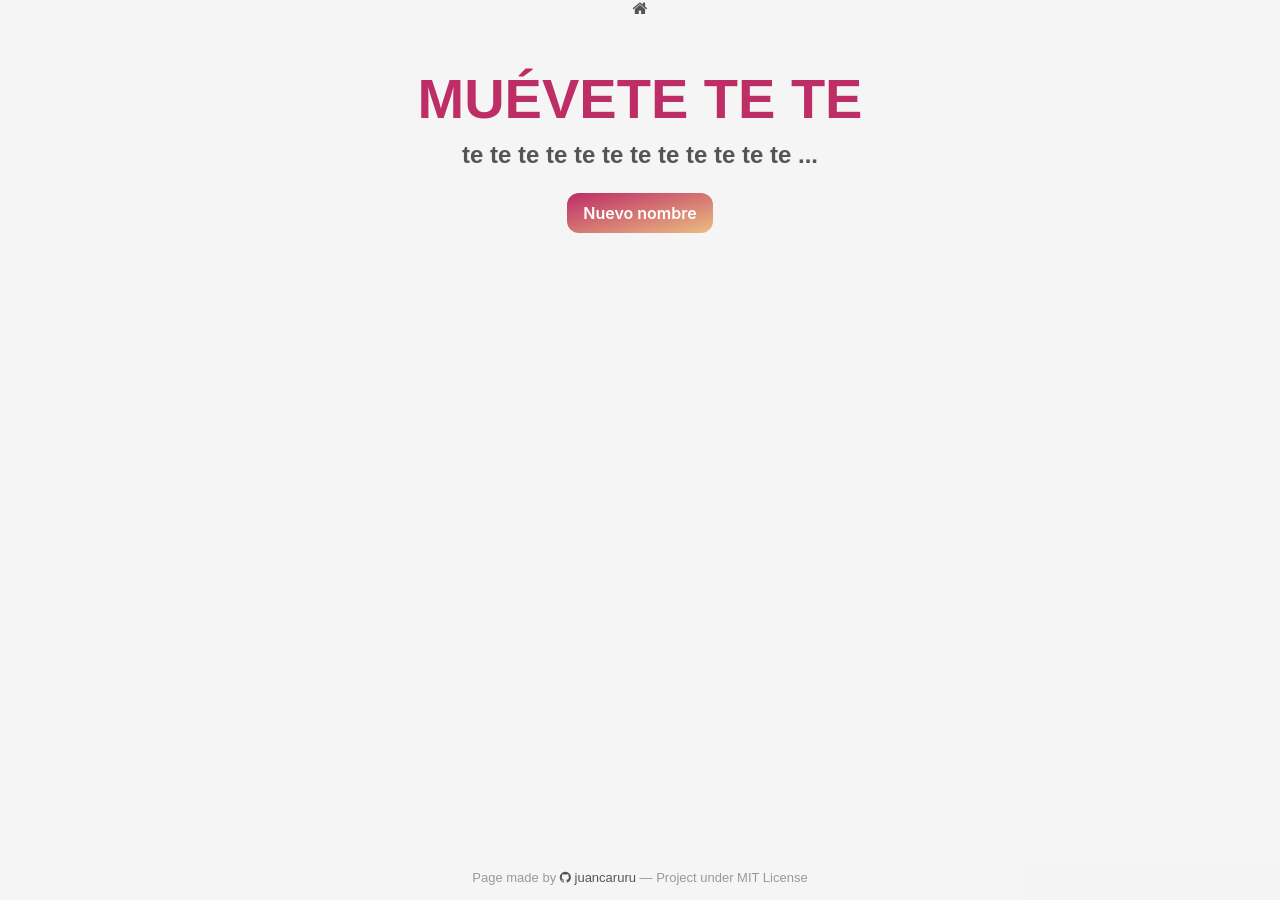
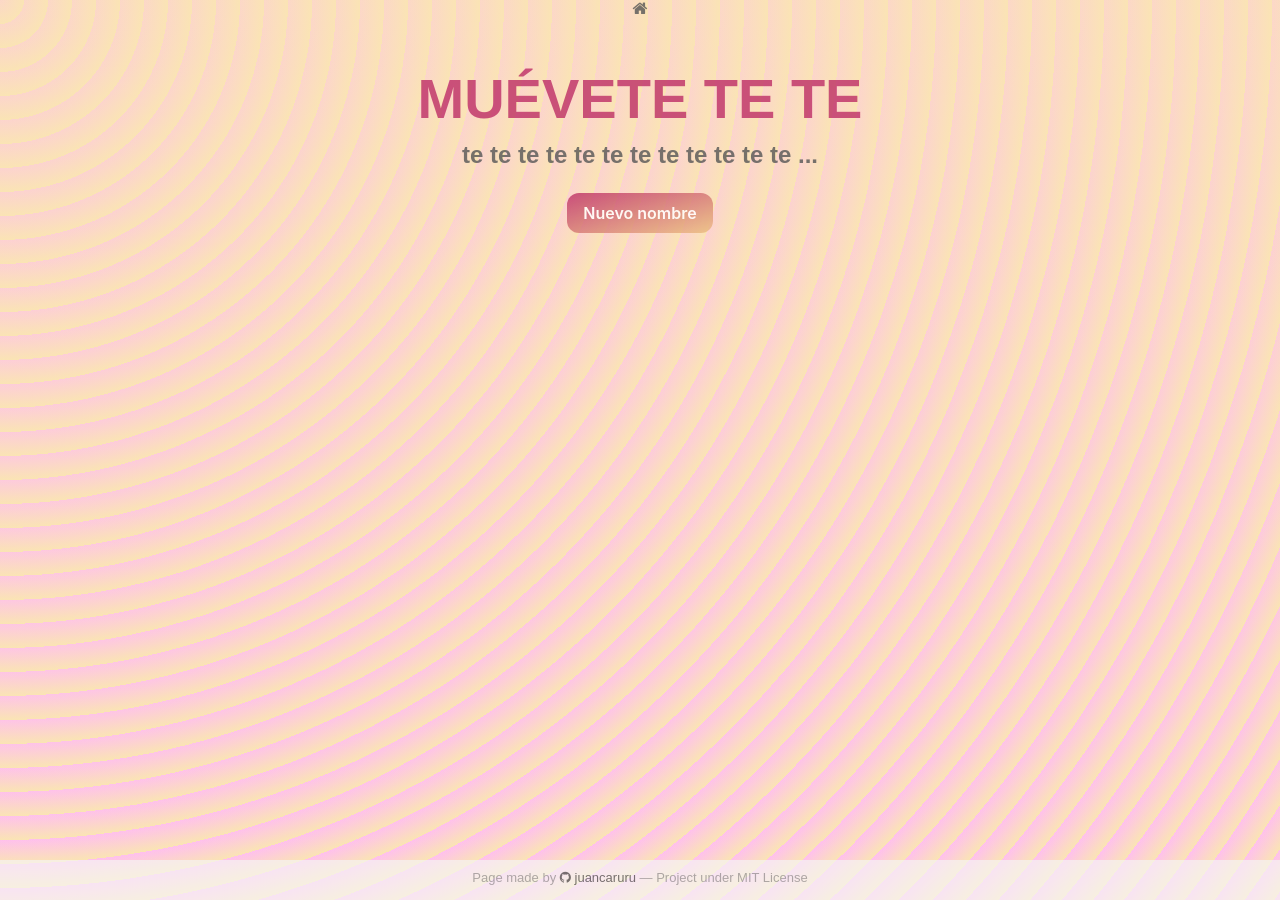
Before and after one commit to juancaruru/juancaruru.github.io, a Jekyll site: the page pages/random-name.html, which Jekyll copies as it is, in a window 1280 px wide. Built offline with Jekyll 4.4.1, drawn with Linux system fonts in a browser that asks for light colours.

Commit message:
Update random-names.css
Change background

```diff
--- a/assets/css/random-names.css
+++ b/assets/css/random-names.css
@@ -1,6 +1,8 @@
 body {
     font-family: 'Arial', sans-serif;
-    background-color: #f5f5f5;
+    background-color: #fae4b4;
+    opacity: 0.8;
+    background-image:  repeating-radial-gradient( circle at 0 0, transparent 0, #fae4b4 24px ), repeating-linear-gradient( #ffbfef55, #ffbfef );
     margin: 0;
     padding: 0;
     display: flex;
```
